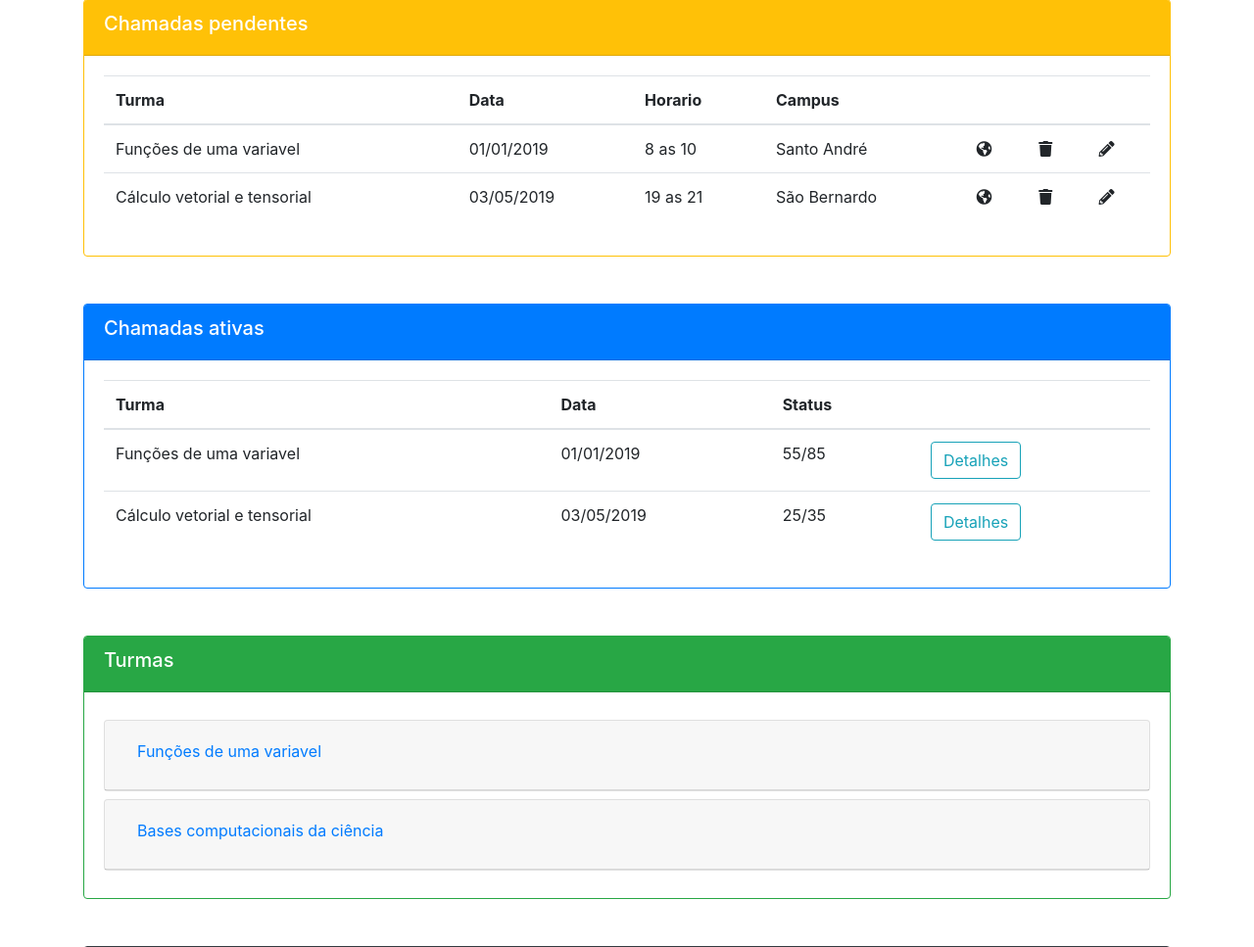
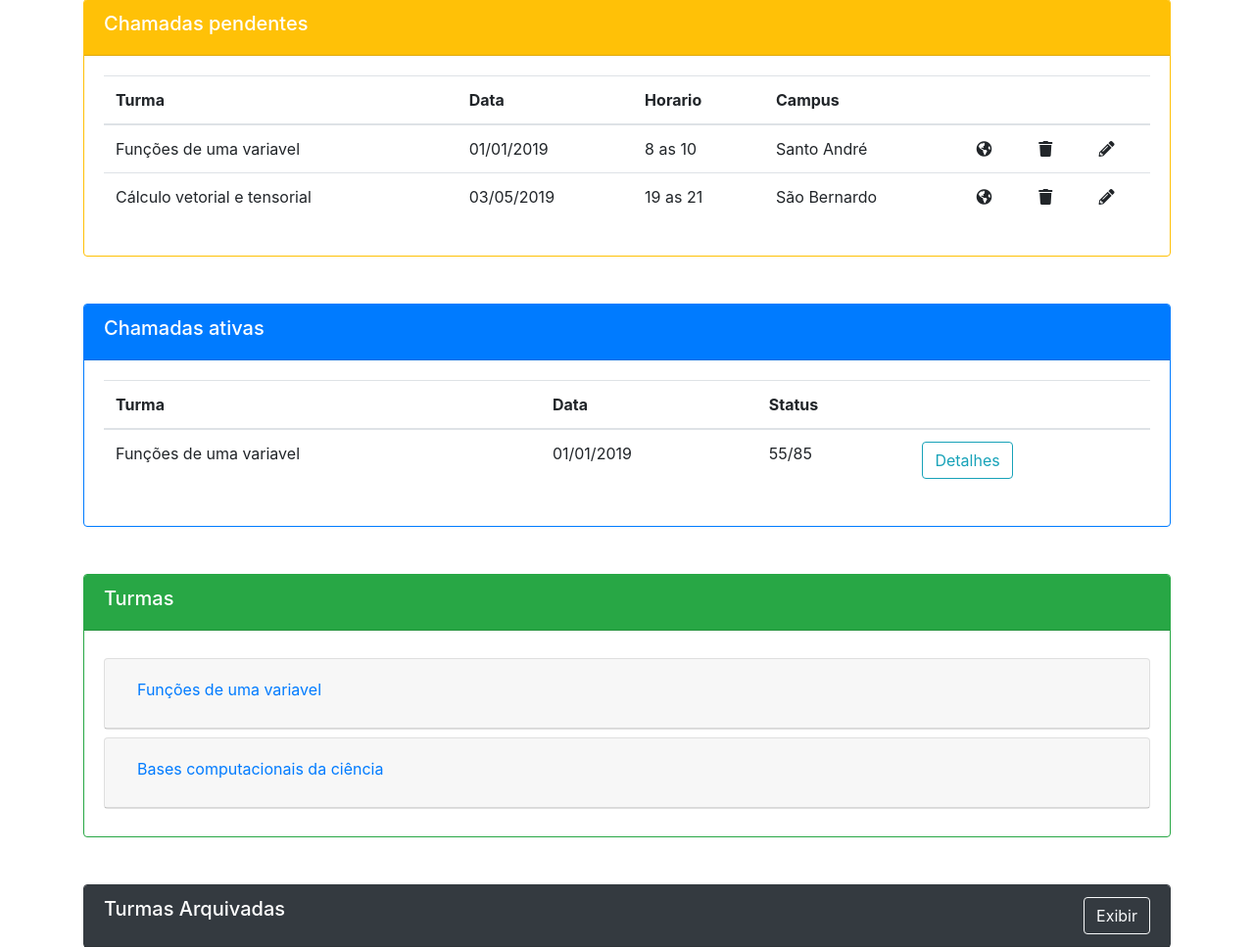
Before and after one commit to daniel-ufabc/chamada, a Flask app: page / in a window 1280 px wide. Shown: the part 669-1636 px from the top of the page at 98% size. Run offline with Flask 2, Linux system fonts and the light colour scheme; the visitor is signed in with stand-in values (Sample User, id 1); some libraries are stand-ins or nearby versions.

Commit message:
alterando html

```diff
--- a/templates/index.html
+++ b/templates/index.html
@@ -179,13 +179,12 @@
 							<td>Funções de uma variavel</td>
 							<td>01/01/2019</td>
 							<td>55/85</td>
-							<td><button class="btn btn-outline-info">Detalhes</button></td>
-						</tr>
-						<tr>
-							<td>Cálculo vetorial e tensorial</td>
-							<td>03/05/2019</td>
-							<td>25/35</td>
-							<td><button class="btn btn-outline-info">Detalhes</button></td>
+							<td>
+								<form action="" method="post">
+									<input type="hidden" name="id_turma" value="">
+									<button class="btn btn-outline-info">Detalhes</button>
+								</form>
+							</td>
 						</tr>
 					</tbody>
 				</table>
```
